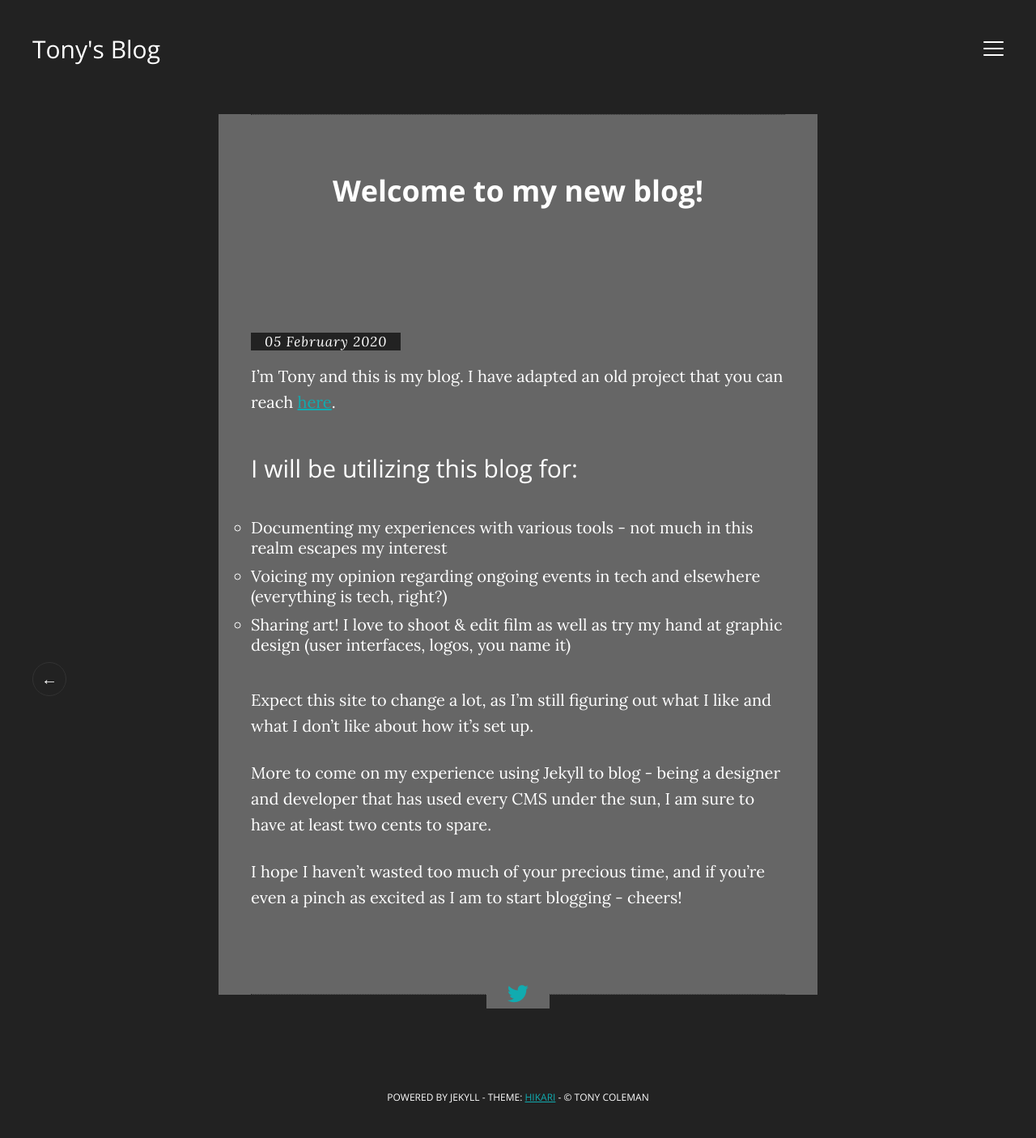
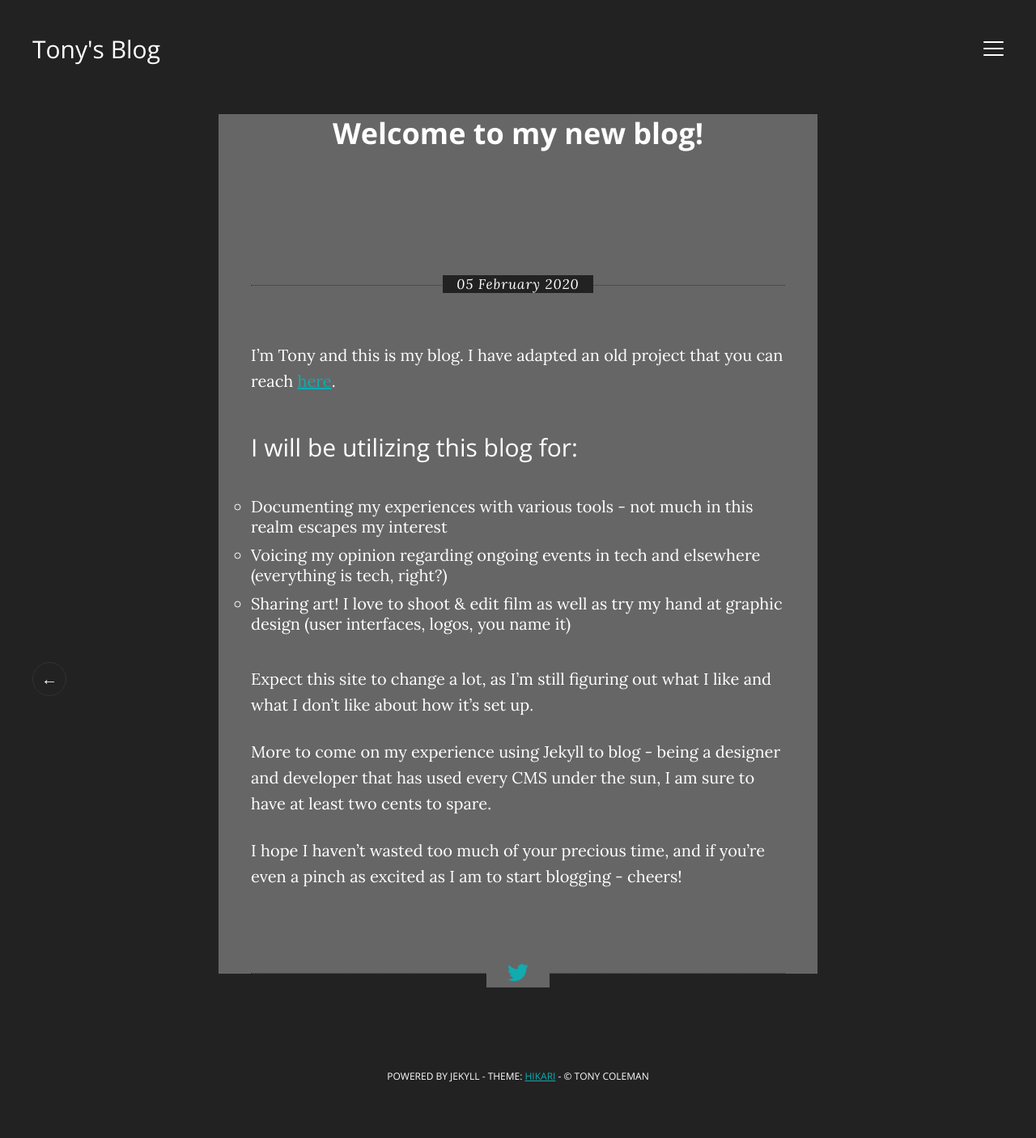
Before and after one commit to acmill/blog, a Jekyll site: the page built from _posts/2020-02-05-my-new-blog.markdown, in a window 1280 px wide. Shown: the whole page at 81% size. Built offline with Jekyll 4.4.1, drawn with Linux system fonts in a browser that asks for light colours; after the commit the page ends 1380 px from its top, so only the background shows below that.

Commit message:
layout changes

```diff
--- a/_layouts/post.html
+++ b/_layouts/post.html
@@ -4,14 +4,16 @@ layout: default
 
 <section class="single-wrap">
   <article class="single-content" itemscope itemtype="http://schema.org/BlogPosting">
+    <h1 class="page-title" itemprop="name headline">{{ page.title }}</h1>
     <div class="feat">
+      <h5 class="page-date">
+        <time datetime="{{ page.date | date_to_xmlschema }}" itemprop="datePublished">
+          {{ page.date | date_to_long_string }}
+        </time>
+      </h5>
     </div>
-    <h1 class="page-title" itemprop="name headline">{{ page.title }}</h1>
-    <h5 class="page-date">
-      <time datetime="{{ page.date | date_to_xmlschema }}" itemprop="datePublished">
-        {{ page.date | date_to_long_string }}
-      </time>
-    </h5>
+
+
     <div itemprop="articleBody">
       {{ content }}
     </div>
```
